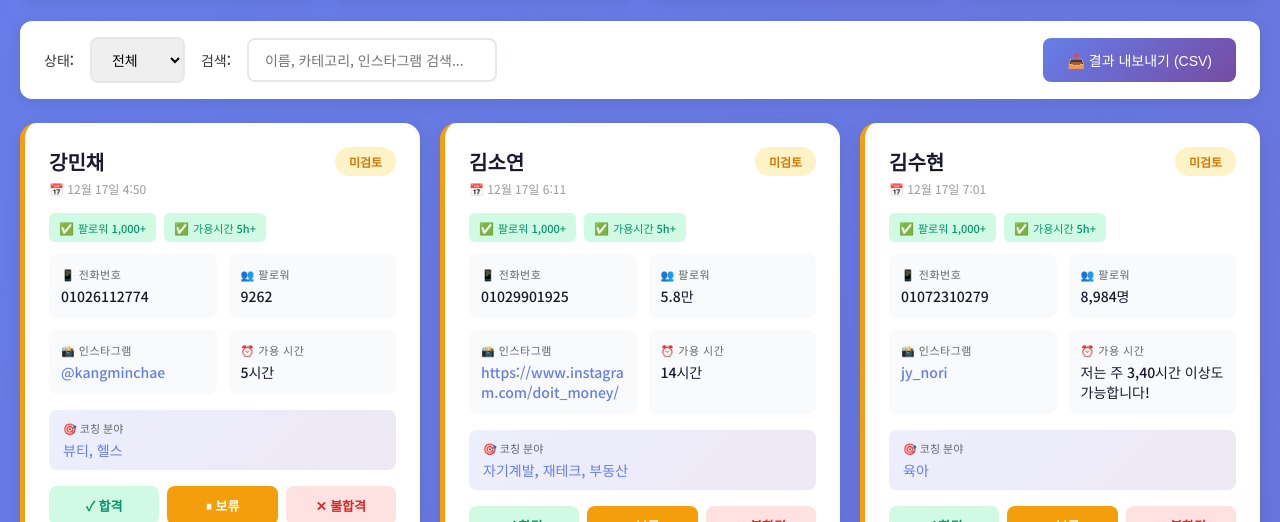
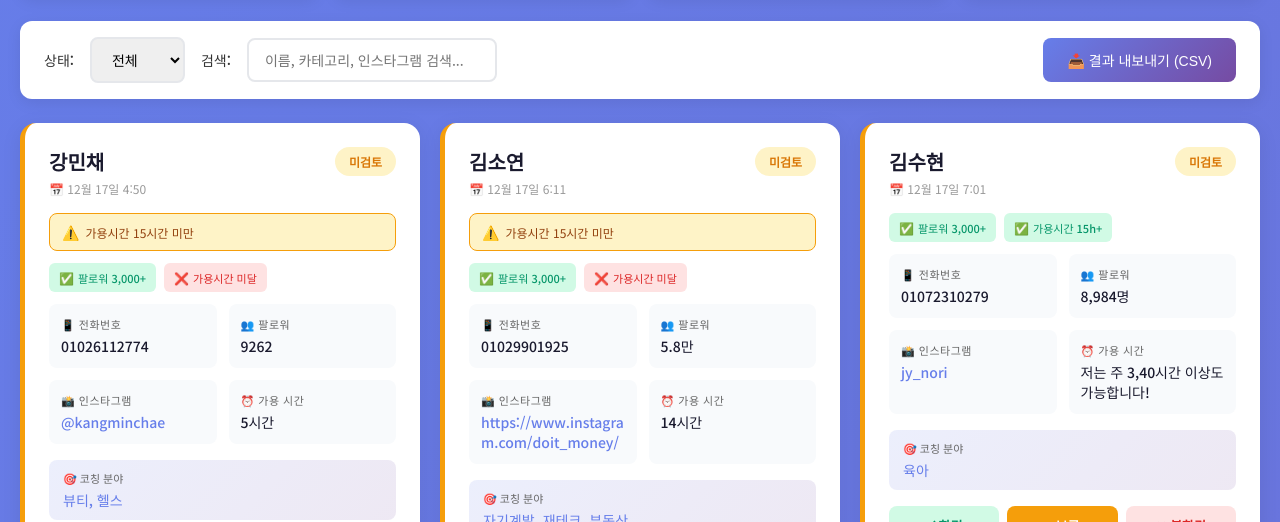
Before and after one commit to creatus-team/creatus-coach-review, a plain HTML site: page index.html in a window 1280 px wide. Shown: the part 278-800 px from the top of the page. Drawn offline with Linux system fonts and the light colour scheme.

Commit message:
기준 변경: 팔로워 3000명+, 가용시간 15시간+

```diff
--- a/index.html
+++ b/index.html
@@ -800,11 +800,11 @@
             const hours = parseHours(applicant.available_hours);
 
             return {
-                followersOk: followers >= 1000,
+                followersOk: followers >= 3000,
                 followersCount: followers,
-                hoursOk: hours >= 5,
+                hoursOk: hours >= 15,
                 hoursCount: hours,
-                allOk: followers >= 1000 && hours >= 5
+                allOk: followers >= 3000 && hours >= 15
             };
         }
 
@@ -854,8 +854,8 @@
 
                 const qual = checkQualifications(a);
                 const warningMsg = !qual.allOk ?
-                    (!qual.followersOk && !qual.hoursOk ? '팔로워 1,000명 미만 / 가용시간 5시간 미만' :
-                     !qual.followersOk ? '팔로워 1,000명 미만' : '가용시간 5시간 미만') : '';
+                    (!qual.followersOk && !qual.hoursOk ? '팔로워 3,000명 미만 / 가용시간 15시간 미만' :
+                     !qual.followersOk ? '팔로워 3,000명 미만' : '가용시간 15시간 미만') : '';
 
                 return `
                     <div class="applicant-card status-${status}">
@@ -877,11 +877,11 @@
                         <div class="qualification-check">
                             <div class="qual-badge ${qual.followersOk ? 'pass' : 'fail'}">
                                 <span class="icon">${qual.followersOk ? '✅' : '❌'}</span>
-                                <span>팔로워 ${qual.followersOk ? '1,000+' : '미달'}</span>
+                                <span>팔로워 ${qual.followersOk ? '3,000+' : '미달'}</span>
                             </div>
                             <div class="qual-badge ${qual.hoursOk ? 'pass' : 'fail'}">
                                 <span class="icon">${qual.hoursOk ? '✅' : '❌'}</span>
-                                <span>가용시간 ${qual.hoursOk ? '5h+' : '미달'}</span>
+                                <span>가용시간 ${qual.hoursOk ? '15h+' : '미달'}</span>
                             </div>
                         </div>
 
```
